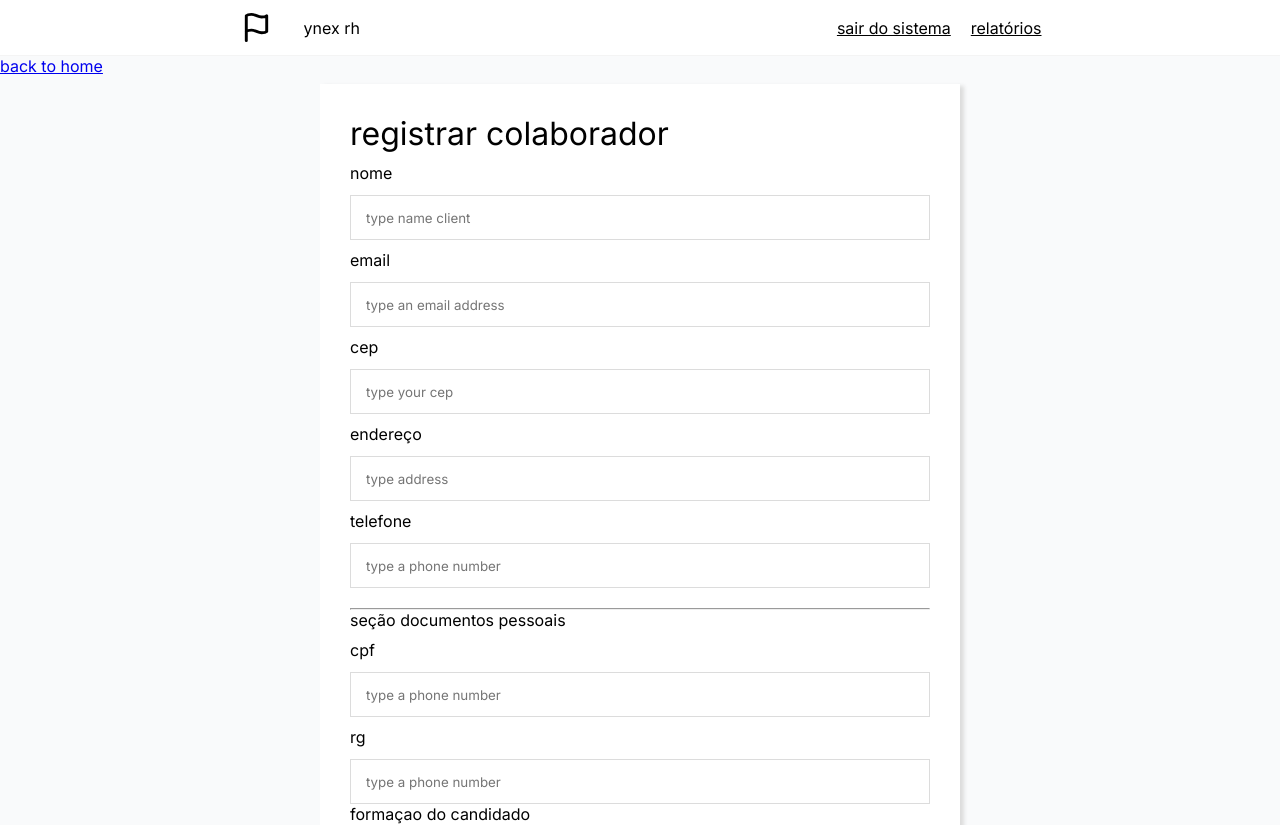
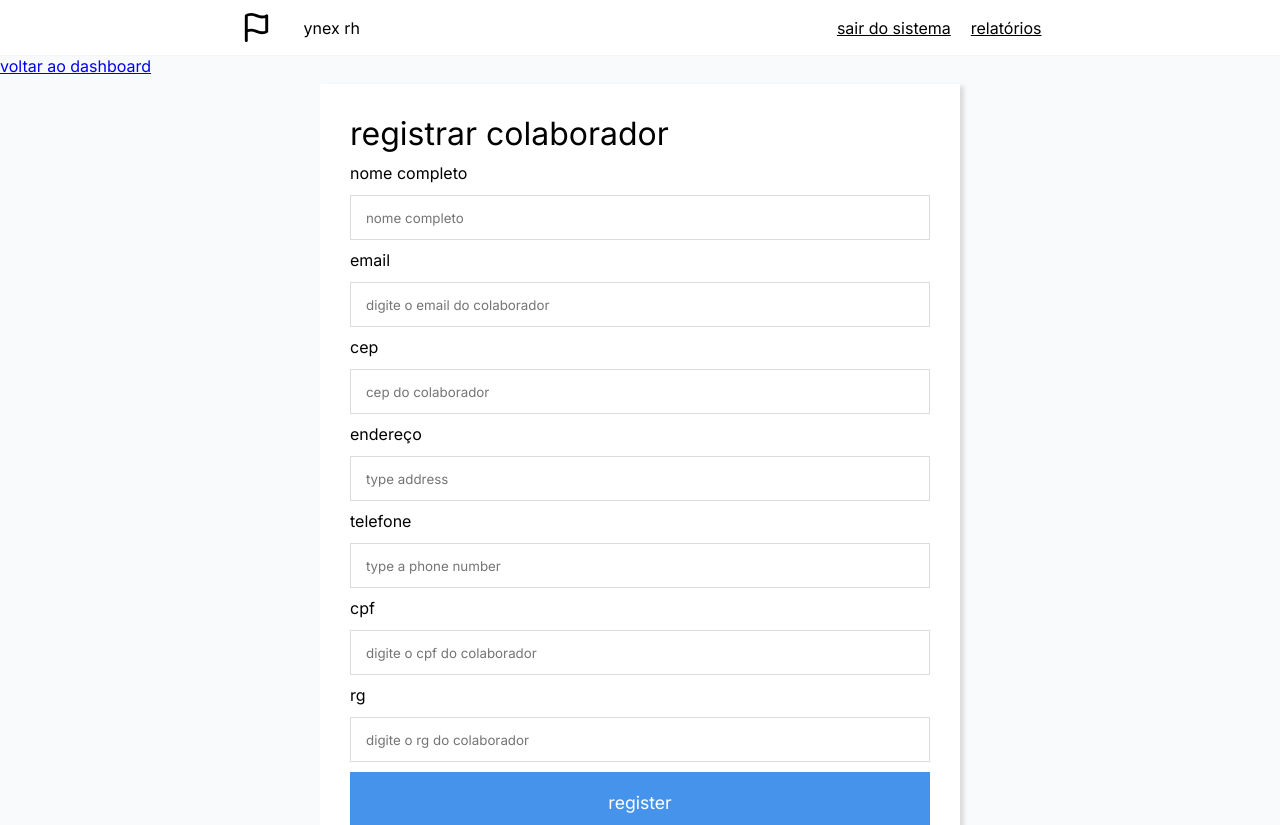
Before and after one commit to hebertsanto/ynex-web-app, a React (Vite) app: page /dashboard/contribuidor/novo in a window 1280 px wide. Shown: the top 825 px of the page. Built offline with nearby package versions, Linux system fonts and the light colour scheme; sample sign-in values are in the browser's storage; a web font is replaced by a local one.

Commit message:
feat: improving calls to api and add new types

```diff
--- a/src/core/functions/createClient.ts
+++ b/src/core/functions/createClient.ts
@@ -8,12 +8,14 @@ export const createUser = async (data: FormData) => {
   const token = localStorage.getItem('userToken');
 
   return await axios
-    .post('http://localhost:5000/clients', {
+    .post('http://localhost:5000/colaborator', {
       name: data.name,
       email: data.email,
       cep: data.cep,
       address: data.address,
       phoneNumber: data.phoneNumber,
+      cpf: data.cpf,
+      rg: data.rg,
       user:userId
     },{
       headers:{
--- a/src/core/functions/deleteClient.ts
+++ b/src/core/functions/deleteClient.ts
@@ -7,14 +7,14 @@ export const handleDeleteClient = (id: string | undefined, navigate : Navigate)
   const token = localStorage.getItem('userToken');
 
   axios
-    .delete(`http://localhost:5000/client/${id}`, {
+    .delete(`http://localhost:5000/colaborator/${id}`, {
       headers:{
         'Authorization': `Bearer ${token}`
       }
     })
     .then(() => {
       toast.success('client deleted successfully');
-      navigate('/user');
+      navigate('/dashboard');
       return;
     })
     .catch( error => {
--- a/src/core/functions/updateClient.ts
+++ b/src/core/functions/updateClient.ts
@@ -12,7 +12,7 @@ export const handleUpdateClient = (
 ) => {
   axios
     .put(
-      `http://localhost:5000/client/${id}`,
+      `http://localhost:5000/colaborator/${id}`,
       {
         name: name,
         email: email,
--- a/src/pages/addClient/index.tsx
+++ b/src/pages/addClient/index.tsx
@@ -23,17 +23,17 @@ export const AddClient: React.FC = () => {
 
   return (
     <Container>
-      <Link to="/">back to home</Link>
+      <Link to="/">voltar ao dashboard</Link>
       <FormContainer>
         <TitleComponent>registrar colaborador</TitleComponent>
         <Form onSubmit={handleSubmit(handleAddClient)}>
           <div>
-            <label htmlFor="name">nome</label>
+            <label htmlFor="name">nome completo</label>
             <input
               {...register('name', { required: true })}
               type="text"
               name="name"
-              placeholder="type name client"
+              placeholder="nome completo"
             />
             {errors.name?.type === 'required' && <Error message="campo obrigatório" />}
           </div>
@@ -47,7 +47,7 @@ export const AddClient: React.FC = () => {
                 })}
               type="email"
               name="email"
-              placeholder="type an email address"
+              placeholder="digite o email do colaborador"
             />
             {errors.email?.type === 'required' && <Error message="campo obrigatório" />}
             {errors.email?.type === 'pattern' && <Error message="insira um email válido" />}
@@ -58,7 +58,7 @@ export const AddClient: React.FC = () => {
               {...register('cep', { required: true })}
               type="text"
               name="cep"
-              placeholder="type your cep"
+              placeholder="cep do colaborador"
             />
             {errors.cep?.type === 'required' && <Error message="campo obrigatório" />}
           </div>
@@ -82,33 +82,25 @@ export const AddClient: React.FC = () => {
             />
             {errors.phoneNumber?.type === 'required' && <Error message="campo obrigatório" />}
           </div>
-          <br/>
-          <hr></hr>
-          <p>seção documentos pessoais</p>
           <div>
-            <label htmlFor="phoneNumber">cpf</label>
+            <label htmlFor="cpf">cpf</label>
             <input
-              {...register('phoneNumber', { required: true })}
+              {...register('cpf', { required: true })}
               type="text"
-              name="phoneNumber"
-              placeholder="type a phone number"
+              name="cpf"
+              placeholder="digite o cpf do colaborador"
             />
             {errors.phoneNumber?.type === 'required' && <Error message="campo obrigatório" />}
           </div>
           <div>
-            <label htmlFor="phoneNumber">rg</label>
+            <label htmlFor="rg">rg</label>
             <input
-              {...register('phoneNumber', { required: true })}
+              {...register('rg', { required: true })}
               type="text"
-              name="phoneNumber"
-              placeholder="type a phone number"
+              name="rg"
+              placeholder="digite o rg do colaborador"
             />
             {errors.phoneNumber?.type === 'required' && <Error message="campo obrigatório" />}
-          </div>
-          <p>formaçao do candidado</p>
-          <div>
-            <label htmlFor="#">curriculo do candidato</label>
-            <input type="file" />
           </div>
           <Button
             disabled={mutation.isLoading}
--- a/src/pages/clientid/index.tsx
+++ b/src/pages/clientid/index.tsx
@@ -13,8 +13,9 @@ export const ClientIdComponent: React.FC = () => {
   const [ modal, setModal ] = useState(false);
   const [ closeModalDelete, setCloseModalDelete ] = useState(false);
   const token = localStorage.getItem('userToken');
-  const { data } = useQuery([ 'clientI', id ], async () => {
-    return await axios.get(`http://localhost:5000/client/${id}`,{
+
+  const { data } = useQuery([ 'clientI', id ], async  () => {
+    return await axios.get(`http://localhost:5000/colaborator/${id}`,{
       headers:{
         'Authorization': `Bearer ${token}`
       }
--- a/src/pages/clients/index.tsx
+++ b/src/pages/clients/index.tsx
@@ -13,15 +13,13 @@ export const Clients: React.FC = () => {
 
   const navigate = useNavigate();
   const { data, isLoading } = useQuery('clients', async () => {
-    return await axios.get(`http://localhost:5000/user/${id}`, {
+    return await axios.get(`http://localhost:5000/admin/${id}`, {
       headers: {
         'Authorization': `Bearer ${token}`
       }
     })
       .then(res => {
-        if (res.data.msg == 'o token não é mais válido, executar o login novamente.') {
-          //code
-        }
+        console.log(res.data);
         return res.data;
       })
       .catch(error => {
@@ -76,8 +74,8 @@ export const Clients: React.FC = () => {
 
                 </thead>
                 <tbody>
-                  {data?.clientsUser?.length > 0 &&
-                    data?.clientsUser.map((client: Client) =>
+                  {data?.usersClients?.length > 0 &&
+                    data?.usersClients.map((client: Client) =>
                       <tr key={client._id}>
                         <td>
                           {client.name}
--- a/src/pages/login/index.tsx
+++ b/src/pages/login/index.tsx
@@ -6,13 +6,10 @@ import { Error } from '../../components/error';
 import { emailIsRequired, emailIsValid, passwordIsRequired, passwordLength } from '../../components/error/messages';
 import axios from 'axios';
 import { toast } from 'react-toastify';
+import { inputRegister } from '../../core/types';
 
 export const LoginPage: React.FC = () => {
-  type inputRegister = {
-    name: string,
-    password: string,
-    email: string,
-  };
+
   const navigate = useNavigate();
   const {
     handleSubmit,
@@ -22,29 +19,26 @@ export const LoginPage: React.FC = () => {
 
   const handleSubmitForm: SubmitHandler<inputRegister> = async data => {
     try {
-      //code
-      await axios.post('http://localhost:5000/login', {
+      const req = await axios.post('http://localhost:5000/auth/login', {
         email: data.email,
         password: data.password
-      })
-        .then(res => {
-          if (res.data.msg == 'invalid email or password') {
-            toast.error('usuário ou senha invalidos');
-          } else if (res.data.msg == 'nenhum registro desse email no banco de dados') {
-            return toast.error('email não encontrado na base de dados');
-          }
-          const token = res.data.token;
-          const userId = res.data.user._id;
-          localStorage.setItem('userId', userId);
-          localStorage.setItem('userToken', token);
-          navigate('/dashboard');
-        })
-        .catch(err => {
-          console.log(err);
-        });
+      });
+
+      if (req.data.msg == 'invalid email or password') {
+        return toast.error('invalid email or password');
+      }
+      if(req.data.msg == 'nenhum registro desse email no banco de dados'){
+        return toast.error('email not found on database');
+      }
+
+      const token = req.data.token;
+      const userId = req.data.user._id;
+      localStorage.setItem('userId', userId);
+      localStorage.setItem('userToken', token);
+
 
     } catch (error) {
-      console.log(error);
+      return error;
     }
   };
 
@@ -54,7 +48,7 @@ export const LoginPage: React.FC = () => {
     if (token) {
       navigate('/dashboard');
     }
-  }, []);
+  }, [ token ]);
 
   return (
     <ContainerForm>
@@ -62,7 +56,7 @@ export const LoginPage: React.FC = () => {
         <SubForm>
           <HeaderForm>
             <div>
-              <p>Entrar em ynex rh</p>
+              <p>Entrar no sistema</p>
             </div>
           </HeaderForm>
           <div>
@@ -96,10 +90,10 @@ export const LoginPage: React.FC = () => {
           <Button
             type='submit'
             border="none"
-            bgColor="#111111d3"
-            hover='#000000d2'
+            bgColor="#023ad3d2"
+            hover='#0713bed2'
             color="#fafafa">
-            Entrar
+            log in
           </Button>
           <p>
             caso você esteja interessado em testar o funcionamento do sistema
```
Also changed, not shown: src/core/types/index.ts (+7 -0 lines).
